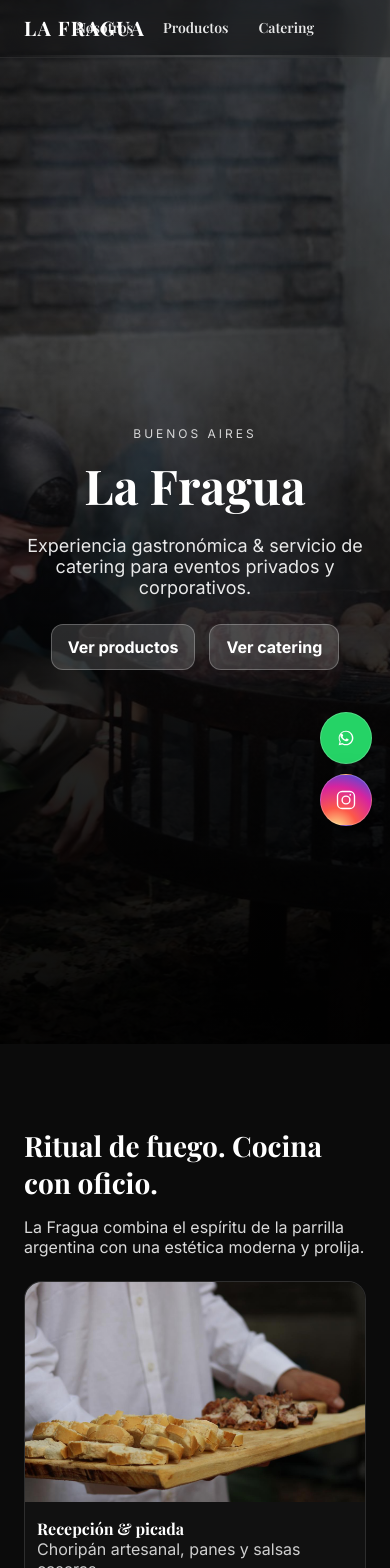
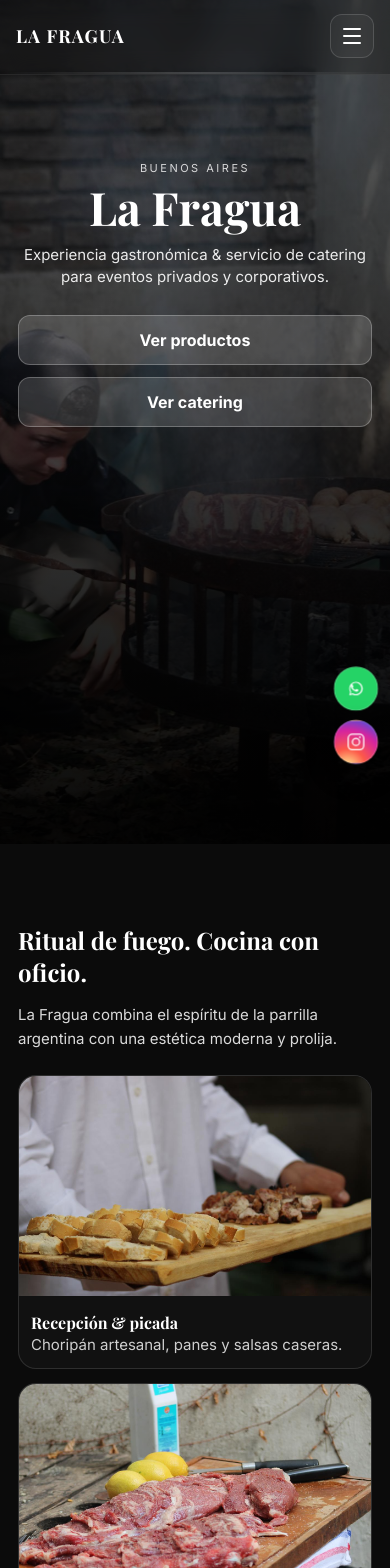
Before and after one commit to lafraguacatering-hub/lafragua, a Next.js app: page / in a window 390 px wide. Shown: the top 1568 px of the page. Built offline with nearby package versions, Linux system fonts and the light colour scheme.

Commit message:
Fix mobile navbar and responsive layout

```diff
--- a/app/components/Navbar.tsx
+++ b/app/components/Navbar.tsx
@@ -1,33 +1,68 @@
+"use client";
+
 import Link from "next/link";
+import { useState } from "react";
 
 export default function Navbar() {
+  const [menuOpen, setMenuOpen] = useState(false);
+  const [cateringOpen, setCateringOpen] = useState(false);
+
+  const closeMenus = () => {
+    setMenuOpen(false);
+    setCateringOpen(false);
+  };
+
   return (
     <header className="nav">
       <div className="navInner">
-        <Link href="/" className="navBrand navBrandSerif">
+        <Link href="/" className="navBrand navBrandSerif" onClick={closeMenus}>
           La Fragua
         </Link>
 
-        <nav className="navLinks navLinksCentered" aria-label="Navegación principal">
-          <Link className="navLink" href="/#nosotros">
+        <button
+          type="button"
+          className={`navToggle ${menuOpen ? "navToggleOpen" : ""}`}
+          aria-label="Abrir menú"
+          aria-expanded={menuOpen}
+          onClick={() => setMenuOpen((prev) => !prev)}
+        >
+          <span />
+          <span />
+          <span />
+        </button>
+
+        <nav
+          className={`navLinks navLinksCentered ${menuOpen ? "navLinksOpen" : ""}`}
+          aria-label="Navegación principal"
+        >
+          <Link className="navLink" href="/#nosotros" onClick={closeMenus}>
             Nosotros
           </Link>
 
-          <Link className="navLink" href="/#productos">
+          <Link className="navLink" href="/productos" onClick={closeMenus}>
             Productos
           </Link>
 
-          <details className="navDrop">
-            <summary className="navLink navDropSummary">Catering</summary>
+          <div className={`navDrop ${cateringOpen ? "navDropOpen" : ""}`}>
+            <button
+              type="button"
+              className="navLink navDropSummary"
+              aria-expanded={cateringOpen}
+              onClick={() => setCateringOpen((prev) => !prev)}
+            >
+              Catering
+            </button>
+
             <div className="navDropMenu" role="menu" aria-label="Catering">
-              <Link className="navDropItem" href="/asado">
+              <Link className="navDropItem" href="/asado" onClick={closeMenus}>
                 Asado
               </Link>
-              <Link className="navDropItem" href="/pizzas">
+
+              <Link className="navDropItem" href="/pizzas" onClick={closeMenus}>
                 Pizzas
               </Link>
             </div>
-          </details>
+          </div>
         </nav>
       </div>
 
--- a/app/globals.css
+++ b/app/globals.css
@@ -2,9 +2,19 @@
 /* RESET */
 /* ============================= */
 
-html, body {
+html,
+body {
   margin: 0;
   padding: 0;
+  overflow-x: hidden;
+}
+
+* {
+  box-sizing: border-box;
+}
+
+img {
+  max-width: 100%;
 }
 
 body {
@@ -26,10 +36,10 @@ body {
 
   z-index: 1000;
 
-  background: rgba(10,10,10,0.3);
+  background: rgba(10, 10, 10, 0.3);
   backdrop-filter: blur(12px);
 
-  border-bottom: 1px solid rgba(255,255,255,0.08);
+  border-bottom: 1px solid rgba(255, 255, 255, 0.08);
 }
 
 .navInner {
@@ -41,11 +51,16 @@ body {
   display: flex;
   align-items: center;
   justify-content: space-between;
+  gap: 20px;
+
+  position: relative;
 }
 
 .navBrand {
   text-decoration: none;
   color: white;
+  position: relative;
+  z-index: 1002;
 }
 
 .navBrandSerif {
@@ -54,6 +69,7 @@ body {
   font-size: 20px;
   letter-spacing: 0.06em;
   text-transform: uppercase;
+  white-space: nowrap;
 }
 
 .navLinks {
@@ -69,7 +85,7 @@ body {
 }
 
 .navLink {
-  color: rgba(255,255,255,0.9);
+  color: rgba(255, 255, 255, 0.9);
   text-decoration: none;
   font-weight: 600;
   font-size: 14px;
@@ -78,12 +94,14 @@ body {
   position: relative;
 
   padding: 6px 4px;
+  background: transparent;
+  border: none;
+  cursor: pointer;
 }
 
 .navLink:hover {
   color: white;
 }
-
 
 /* underline animado */
 
@@ -97,18 +115,17 @@ body {
   width: 100%;
   height: 1px;
 
-  background: rgba(255,255,255,0.8);
+  background: rgba(255, 255, 255, 0.8);
 
   transform: scaleX(0);
   transform-origin: left;
 
-  transition: transform .2s ease;
+  transition: transform 0.2s ease;
 }
 
 .navLink:hover::after {
   transform: scaleX(1);
 }
-
 
 /* línea luminosa navbar */
 
@@ -118,13 +135,50 @@ body {
   background: linear-gradient(
     90deg,
     transparent,
-    rgba(255,255,255,0.7),
+    rgba(255, 255, 255, 0.7),
     transparent
   );
 
-  opacity: .25;
+  opacity: 0.25;
 }
 
+.navToggle {
+  display: none;
+  width: 44px;
+  height: 44px;
+  border-radius: 12px;
+  border: 1px solid rgba(255, 255, 255, 0.14);
+  background: rgba(255, 255, 255, 0.04);
+  padding: 0;
+  cursor: pointer;
+  z-index: 1002;
+
+  align-items: center;
+  justify-content: center;
+  flex-direction: column;
+  gap: 5px;
+}
+
+.navToggle span {
+  display: block;
+  width: 18px;
+  height: 2px;
+  border-radius: 999px;
+  background: #fff;
+  transition: 0.2s ease;
+}
+
+.navToggleOpen span:nth-child(1) {
+  transform: translateY(7px) rotate(45deg);
+}
+
+.navToggleOpen span:nth-child(2) {
+  opacity: 0;
+}
+
+.navToggleOpen span:nth-child(3) {
+  transform: translateY(-7px) rotate(-45deg);
+}
 
 
 /* ============================= */
@@ -135,13 +189,19 @@ body {
   position: relative;
 }
 
-.navDrop summary {
+.navDropSummary {
   list-style: none;
-  cursor: pointer;
 }
 
-.navDrop summary::-webkit-details-marker {
-  display: none;
+.navDropSummary::before {
+  content: none;
+}
+
+.navDropSummary::after {
+  content: "▾";
+  margin-left: 8px;
+  font-size: 11px;
+  opacity: 0.8;
 }
 
 .navDropMenu {
@@ -150,17 +210,23 @@ body {
   top: 40px;
   right: 0;
 
-  background: rgba(10,10,10,0.95);
+  background: rgba(10, 10, 10, 0.95);
 
   border-radius: 12px;
 
-  border: 1px solid rgba(255,255,255,0.1);
+  border: 1px solid rgba(255, 255, 255, 0.1);
 
   padding: 10px;
 
-  min-width: 220px;
+  min-width: 180px;
 
-  box-shadow: 0 20px 40px rgba(0,0,0,.5);
+  box-shadow: 0 20px 40px rgba(0, 0, 0, 0.5);
+
+  display: none;
+}
+
+.navDropOpen .navDropMenu {
+  display: block;
 }
 
 .navDropItem {
@@ -179,9 +245,8 @@ body {
 }
 
 .navDropItem:hover {
-  background: rgba(255,255,255,0.1);
+  background: rgba(255, 255, 255, 0.1);
 }
-
 
 
 /* ============================= */
@@ -197,7 +262,7 @@ body {
   align-items: center;
   justify-content: center;
 
-  padding: 120px 24px 80px;
+  padding: 140px 24px 80px;
 
   background-image: url("/images/hero.jpg");
   background-size: cover;
@@ -209,35 +274,40 @@ body {
   inset: 0;
 
   background:
-    radial-gradient(circle at 40% 30%, rgba(0,0,0,0.2), rgba(0,0,0,0.75)),
-    linear-gradient(to top, rgba(0,0,0,0.85), rgba(0,0,0,0.3));
+    radial-gradient(circle at 40% 30%, rgba(0, 0, 0, 0.2), rgba(0, 0, 0, 0.75)),
+    linear-gradient(to top, rgba(0, 0, 0, 0.85), rgba(0, 0, 0, 0.3));
 }
 
 .heroInner {
   position: relative;
   text-align: center;
   max-width: 900px;
+  width: 100%;
 }
 
 .kicker {
   letter-spacing: 3px;
   font-size: 12px;
-  opacity: .8;
+  opacity: 0.8;
 }
 
 .title {
   font-family: var(--font-playfair), Georgia, serif;
   font-size: 72px;
   margin: 12px 0;
+  line-height: 0.95;
 }
 
 .subtitle {
   font-size: 18px;
-  opacity: .9;
+  opacity: 0.9;
+  max-width: 760px;
+  margin: 0 auto;
+  line-height: 1.45;
 }
 
 .fadeUp {
-  animation: fadeUp .7s ease-out both;
+  animation: fadeUp 0.7s ease-out both;
 }
 
 @keyframes fadeUp {
@@ -251,7 +321,6 @@ body {
   }
 }
 
-
 /* botones hero */
 
 .ctaRow {
@@ -262,6 +331,7 @@ body {
   display: flex;
   justify-content: center;
   gap: 14px;
+  flex-wrap: wrap;
 }
 
 .cta {
@@ -273,19 +343,21 @@ body {
 
   font-weight: 700;
 
-  border: 1px solid rgba(255,255,255,0.25);
+  border: 1px solid rgba(255, 255, 255, 0.25);
 
   color: white;
+  display: inline-flex;
+  align-items: center;
+  justify-content: center;
 }
 
 .ctaPrimary {
-  background: rgba(255,255,255,0.15);
+  background: rgba(255, 255, 255, 0.15);
 }
 
 .ctaPrimary:hover {
-  background: rgba(255,255,255,0.25);
+  background: rgba(255, 255, 255, 0.25);
 }
-
 
 
 /* ============================= */
@@ -314,16 +386,16 @@ body {
 }
 
 .p {
-  opacity: .85;
+  opacity: 0.85;
   max-width: 700px;
   margin-bottom: 24px;
+  line-height: 1.6;
 }
-
 
 /* tarjetas genéricas / grids para páginas internas */
 
 .page {
-  padding-top: 80px;
+  padding-top: 110px;
 }
 
 .grid {
@@ -335,7 +407,7 @@ body {
 .card {
   border-radius: 18px;
   overflow: hidden;
-  border: 1px solid rgba(255,255,255,0.12);
+  border: 1px solid rgba(255, 255, 255, 0.12);
   background: #111;
 }
 
@@ -350,18 +422,18 @@ body {
 }
 
 .cardText {
-  opacity: .85;
+  opacity: 0.85;
+  line-height: 1.55;
 }
 
 .ghost {
   background: transparent;
-  border-color: rgba(255,255,255,0.4);
+  border-color: rgba(255, 255, 255, 0.4);
 }
 
 .ghost:hover {
-  background: rgba(255,255,255,0.1);
+  background: rgba(255, 255, 255, 0.1);
 }
-
 
 
 /* ============================= */
@@ -378,7 +450,7 @@ body {
   border-radius: 18px;
   overflow: hidden;
 
-  border: 1px solid rgba(255,255,255,0.12);
+  border: 1px solid rgba(255, 255, 255, 0.12);
 
   background: #111;
 }
@@ -399,7 +471,8 @@ body {
 }
 
 .photoText {
-  opacity: .8;
+  opacity: 0.8;
+  line-height: 1.55;
 }
 
 
@@ -423,9 +496,10 @@ body {
 }
 
 .offerSubtitle {
-  opacity: .85;
+  opacity: 0.85;
   max-width: 700px;
   margin-bottom: 24px;
+  line-height: 1.6;
 }
 
 .offerGrid {
@@ -436,12 +510,13 @@ body {
 
 .offerCard {
   border-radius: 18px;
-  border: 1px solid rgba(255,255,255,0.12);
+  border: 1px solid rgba(255, 255, 255, 0.12);
   background: #111;
   padding: 16px 18px;
   display: flex;
   flex-direction: column;
   justify-content: space-between;
+  gap: 10px;
 }
 
 .offerCardTitle {
@@ -451,16 +526,19 @@ body {
 }
 
 .offerCardText {
-  opacity: .85;
+  opacity: 0.85;
+  line-height: 1.55;
 }
 
 .offerButton {
   margin-top: 12px;
   align-self: flex-start;
-  display: inline-block;
+  display: inline-flex;
+  align-items: center;
+  justify-content: center;
   padding: 10px 14px;
   border-radius: 999px;
-  border: 1px solid rgba(255,255,255,0.25);
+  border: 1px solid rgba(255, 255, 255, 0.25);
   color: white;
   text-decoration: none;
   font-weight: 700;
@@ -468,17 +546,17 @@ body {
 }
 
 .offerButton:hover {
-  background: rgba(255,255,255,0.15);
+  background: rgba(255, 255, 255, 0.15);
 }
 
 
 /* ============================= */
-/* PRODUCTOS (HOME) */
+/* PRODUCTOS */
 /* ============================= */
 
 .productsSection {
   padding: 60px 24px;
-  border-top: 1px solid rgba(255,255,255,0.08);
+  border-top: 1px solid rgba(255, 255, 255, 0.08);
 }
 
 .productsContainer {
@@ -493,9 +571,10 @@ body {
 }
 
 .productsSubtitle {
-  opacity: .85;
+  opacity: 0.85;
   max-width: 700px;
   margin-bottom: 24px;
+  line-height: 1.6;
 }
 
 .productsGrid {
@@ -506,7 +585,7 @@ body {
 
 .productCard {
   border-radius: 16px;
-  border: 1px solid rgba(255,255,255,0.12);
+  border: 1px solid rgba(255, 255, 255, 0.12);
   background: #111;
   padding: 10px 10px 14px;
 }
@@ -515,6 +594,7 @@ body {
   border-radius: 12px;
   overflow: hidden;
   margin-bottom: 8px;
+  background: #151515;
 }
 
 .productImage {
@@ -529,11 +609,12 @@ body {
   font-weight: 600;
   text-align: center;
   font-family: var(--font-playfair), Georgia, serif;
+  line-height: 1.4;
 }
 
 .productPrice {
   font-size: 13px;
-  opacity: .8;
+  opacity: 0.8;
   margin-top: 2px;
   text-align: center;
 }
@@ -545,7 +626,7 @@ body {
 
 .about {
   padding: 60px 24px;
-  border-top: 1px solid rgba(255,255,255,0.08);
+  border-top: 1px solid rgba(255, 255, 255, 0.08);
 }
 
 .aboutInner {
@@ -569,8 +650,8 @@ body {
 
   display: flex;
   gap: 12px;
+  flex-wrap: wrap;
 }
-
 
 
 /* ============================= */
@@ -578,7 +659,7 @@ body {
 /* ============================= */
 
 .footer {
-  border-top: 1px solid rgba(255,255,255,0.1);
+  border-top: 1px solid rgba(255, 255, 255, 0.1);
   padding: 40px 24px;
 }
 
@@ -594,7 +675,7 @@ body {
 }
 
 .footerMuted {
-  opacity: .7;
+  opacity: 0.7;
 }
 
 .footerLine {
@@ -604,14 +685,13 @@ body {
 .footerLink {
   color: white;
   text-decoration: none;
-  border-bottom: 1px solid rgba(255,255,255,0.3);
+  border-bottom: 1px solid rgba(255, 255, 255, 0.3);
 }
 
 .footerBottom {
   margin-top: 20px;
-  opacity: .6;
+  opacity: 0.6;
 }
-
 
 
 /* ============================= */
@@ -626,6 +706,8 @@ body {
   display: flex;
   flex-direction: column;
   gap: 10px;
+
+  z-index: 999;
 }
 
 .floatBtn {
@@ -642,9 +724,9 @@ body {
 
   text-decoration: none;
 
-  border: 1px solid rgba(255,255,255,0.2);
+  border: 1px solid rgba(255, 255, 255, 0.2);
 
-  box-shadow: 0 10px 30px rgba(0,0,0,.4);
+  box-shadow: 0 10px 30px rgba(0, 0, 0, 0.4);
 
   position: relative;
 }
@@ -663,8 +745,6 @@ body {
   );
 }
 
-
-
 /* tooltip */
 
 .tooltip {
@@ -675,7 +755,7 @@ body {
 
   transform: translateY(-50%);
 
-  background: rgba(0,0,0,0.8);
+  background: rgba(0, 0, 0, 0.8);
 
   padding: 6px 10px;
 
@@ -686,7 +766,7 @@ body {
 
   opacity: 0;
 
-  transition: .2s;
+  transition: 0.2s;
 
   white-space: nowrap;
 }
@@ -696,24 +776,153 @@ body {
 }
 
 
-
 /* ============================= */
 /* RESPONSIVE */
 /* ============================= */
 
 @media (max-width: 900px) {
+  .navInner {
+    padding: 12px 16px;
+    min-height: 72px;
+  }
+
+  .navBrandSerif {
+    font-size: 18px;
+  }
+
+  .navToggle {
+    display: inline-flex;
+  }
+
+  .navLinksCentered {
+    position: absolute;
+    top: calc(100% + 10px);
+    left: 16px;
+    right: 16px;
+    transform: none;
+
+    display: none;
+    flex-direction: column;
+    align-items: stretch;
+    gap: 0;
+
+    background: rgba(10, 10, 10, 0.96);
+    border: 1px solid rgba(255, 255, 255, 0.08);
+    border-radius: 16px;
+    padding: 10px;
+    box-shadow: 0 20px 40px rgba(0, 0, 0, 0.45);
+
+    z-index: 1001;
+  }
+
+  .navLinksOpen {
+    display: flex;
+  }
+
+  .navLink {
+    width: 100%;
+    text-align: left;
+    padding: 12px 10px;
+    font-size: 15px;
+  }
+
+  .navDrop {
+    width: 100%;
+  }
+
+  .navDropSummary {
+    width: 100%;
+    text-align: left;
+  }
+
+  .navDropMenu {
+    position: static;
+    display: none;
+    min-width: 100%;
+    margin-top: 4px;
+    padding: 6px 0 0;
+    border: none;
+    box-shadow: none;
+    background: transparent;
+  }
+
+  .navDropOpen .navDropMenu {
+    display: block;
+  }
+
+  .navDropItem {
+    padding: 10px 10px 10px 18px;
+  }
 
   .title {
     font-size: 48px;
+  }
+
+  .subtitle {
+    font-size: 17px;
   }
 
   .aboutInner {
     grid-template-columns: 1fr;
   }
 
+  .productsGrid {
+    grid-template-columns: repeat(2, minmax(0, 1fr));
+  }
+
+  .footerInner {
+    flex-direction: column;
+  }
+
+  .floatWrap {
+    right: 14px;
+    bottom: 14px;
+  }
+
+  .tooltip {
+    display: none;
+  }
 }
 
 @media (max-width: 600px) {
+  .hero {
+    min-height: 100svh;
+    padding: 150px 18px 70px;
+    align-items: flex-start;
+  }
+
+  .heroInner {
+    max-width: 100%;
+  }
+
+  .kicker {
+    font-size: 11px;
+    letter-spacing: 2.5px;
+  }
+
+  .title {
+    font-size: 46px;
+    line-height: 0.95;
+    margin: 10px 0 14px;
+  }
+
+  .subtitle {
+    font-size: 15px;
+    line-height: 1.5;
+    max-width: 100%;
+  }
+
+  .ctaRowCentered {
+    flex-direction: column;
+    gap: 12px;
+    align-items: stretch;
+  }
+
+  .cta {
+    width: 100%;
+    text-align: center;
+    padding: 14px 16px;
+  }
 
   .photoGrid {
     grid-template-columns: 1fr;
@@ -728,7 +937,63 @@ body {
   }
 
   .productsGrid {
-    grid-template-columns: repeat(2, minmax(0, 1fr));
+    grid-template-columns: 1fr;
   }
 
+  .section,
+  .offerSection,
+  .productsSection,
+  .about,
+  .footer {
+    padding-left: 18px;
+    padding-right: 18px;
+  }
+
+  .h1 {
+    font-size: 34px;
+  }
+
+  .h2,
+  .offerTitle,
+  .productsTitle {
+    font-size: 24px;
+  }
+
+  .p,
+  .offerSubtitle,
+  .productsSubtitle,
+  .cardText,
+  .photoText,
+  .offerCardText {
+    font-size: 15px;
+  }
+
+  .aboutPhoto {
+    height: 260px;
+  }
+
+  .aboutActions {
+    flex-direction: column;
+    align-items: stretch;
+  }
+
+  .offerButton {
+    width: 100%;
+  }
+
+  .productImage {
+    height: 180px;
+  }
+
+  .floatWrap {
+    right: 12px;
+    bottom: 80px;
+    transform: scale(0.92);
+    transform-origin: bottom right;
+  }
+
+  .floatBtn {
+    width: 48px;
+    height: 48px;
+  }
 }
```
